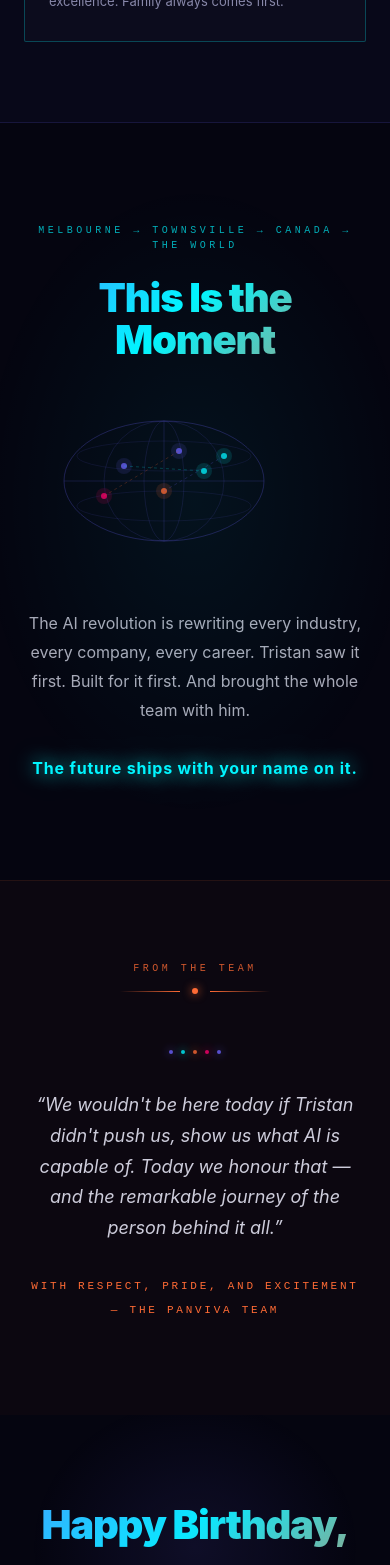
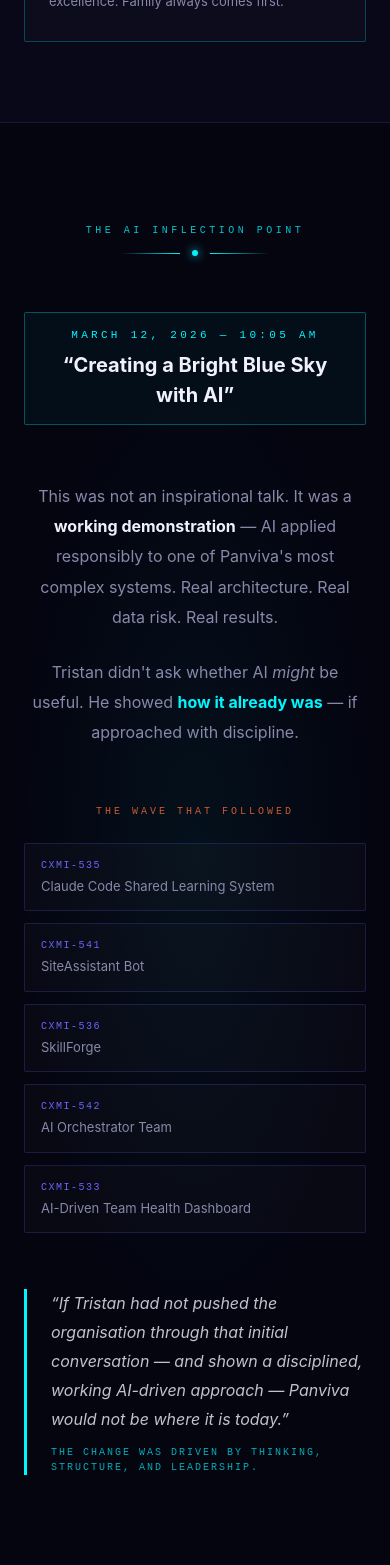
Before and after one commit to RyotaKun/tristan-birthday-demo, a Next.js app: page / in a window 390 px wide. Shown: the part 4780-6345 px from the top of the page. Built offline with nearby package versions, Linux system fonts and the light colour scheme.

Commit message:
feat(demo): add Tristan birthday page with AI inflection point section
- Hero with star field, career timeline, attributes grid
- AI inflection point: March 12 talk, 5 CXMI initiatives, pull quote
- Birthday message from the team

Co-Authored-By: Claude Sonnet 4.6 <noreply@anthropic.com>

```diff
--- a/app/page.tsx
+++ b/app/page.tsx
@@ -370,6 +370,123 @@ export default function Home() {
           </div>
         </section>
 
+        {/* ── AI INFLECTION POINT ── */}
+        <section style={{ padding: "100px 24px", position: "relative", overflow: "hidden" }}>
+          <div style={{
+            position: "absolute",
+            inset: 0,
+            background: "radial-gradient(ellipse 70% 50% at 50% 50%, rgba(0,245,255,0.05) 0%, transparent 70%)",
+            pointerEvents: "none",
+          }} />
+          <div style={{ maxWidth: 800, margin: "0 auto", position: "relative" }}>
+            <SectionHeading label="THE AI INFLECTION POINT" color="var(--cyan)" />
+
+            {/* Date callout */}
+            <div style={{
+              textAlign: "center",
+              marginBottom: 56,
+            }}>
+              <div style={{
+                display: "inline-block",
+                border: "1px solid rgba(0,245,255,0.3)",
+                borderRadius: 2,
+                padding: "14px 32px",
+                background: "rgba(0,245,255,0.04)",
+              }}>
+                <p style={{
+                  fontFamily: "'Courier New', monospace",
+                  fontSize: 11,
+                  letterSpacing: "0.3em",
+                  textTransform: "uppercase",
+                  color: "var(--cyan)",
+                  marginBottom: 6,
+                }}>March 12, 2026 — 10:05 AM</p>
+                <p style={{
+                  fontSize: 20,
+                  fontWeight: 700,
+                  color: "var(--text)",
+                }}>&ldquo;Creating a Bright Blue Sky with AI&rdquo;</p>
+              </div>
+            </div>
+
+            <p style={{ fontSize: 16, lineHeight: 1.9, color: "var(--dim)", marginBottom: 24, textAlign: "center" }}>
+              This was not an inspirational talk. It was a <strong style={{ color: "var(--text)" }}>working demonstration</strong> — AI applied
+              responsibly to one of Panviva&apos;s most complex systems. Real architecture. Real data risk. Real results.
+            </p>
+            <p style={{ fontSize: 16, lineHeight: 1.9, color: "var(--dim)", marginBottom: 56, textAlign: "center" }}>
+              Tristan didn&apos;t ask whether AI <em>might</em> be useful. He showed <strong style={{ color: "var(--cyan)" }}>how it already was</strong> — if approached with discipline.
+            </p>
+
+            {/* Wave of initiatives */}
+            <div style={{ marginBottom: 56 }}>
+              <p style={{
+                fontFamily: "'Courier New', monospace",
+                fontSize: 10,
+                letterSpacing: "0.3em",
+                textTransform: "uppercase",
+                color: "var(--orange)",
+                textAlign: "center",
+                marginBottom: 24,
+                opacity: 0.8,
+              }}>The wave that followed</p>
+              <div style={{ display: "grid", gridTemplateColumns: "repeat(auto-fit, minmax(220px, 1fr))", gap: 12 }}>
+                {[
+                  { id: "CXMI-535", name: "Claude Code Shared Learning System" },
+                  { id: "CXMI-541", name: "SiteAssistant Bot" },
+                  { id: "CXMI-536", name: "SkillForge" },
+                  { id: "CXMI-542", name: "AI Orchestrator Team" },
+                  { id: "CXMI-533", name: "AI-Driven Team Health Dashboard" },
+                ].map((item) => (
+                  <div key={item.id} style={{
+                    background: "rgba(255,255,255,0.02)",
+                    border: "1px solid rgba(108,99,255,0.2)",
+                    borderRadius: 2,
+                    padding: "14px 16px",
+                    display: "flex",
+                    flexDirection: "column",
+                    gap: 4,
+                  }}>
+                    <span style={{
+                      fontFamily: "'Courier New', monospace",
+                      fontSize: 10,
+                      color: "var(--indigo)",
+                      letterSpacing: "0.15em",
+                    }}>{item.id}</span>
+                    <span style={{ fontSize: 13, color: "var(--dim)", lineHeight: 1.5 }}>{item.name}</span>
+                  </div>
+                ))}
+              </div>
+            </div>
+
+            {/* Pull quote */}
+            <div style={{
+              borderLeft: "3px solid var(--cyan)",
+              paddingLeft: 24,
+              margin: "0 auto",
+              maxWidth: 620,
+            }}>
+              <p style={{
+                fontSize: "clamp(16px, 2vw, 19px)",
+                fontStyle: "italic",
+                lineHeight: 1.8,
+                color: "rgba(240,240,255,0.8)",
+                marginBottom: 12,
+              }}>
+                &ldquo;If Tristan had not pushed the organisation through that initial conversation —
+                and shown a disciplined, working AI-driven approach — Panviva would not be where it is today.&rdquo;
+              </p>
+              <p style={{
+                fontFamily: "'Courier New', monospace",
+                fontSize: 10,
+                letterSpacing: "0.2em",
+                textTransform: "uppercase",
+                color: "var(--cyan)",
+                opacity: 0.7,
+              }}>The change was driven by thinking, structure, and leadership.</p>
+            </div>
+          </div>
+        </section>
+
         {/* ── GLOBAL MOMENT ── */}
         <section style={{
           padding: "100px 24px",
```
